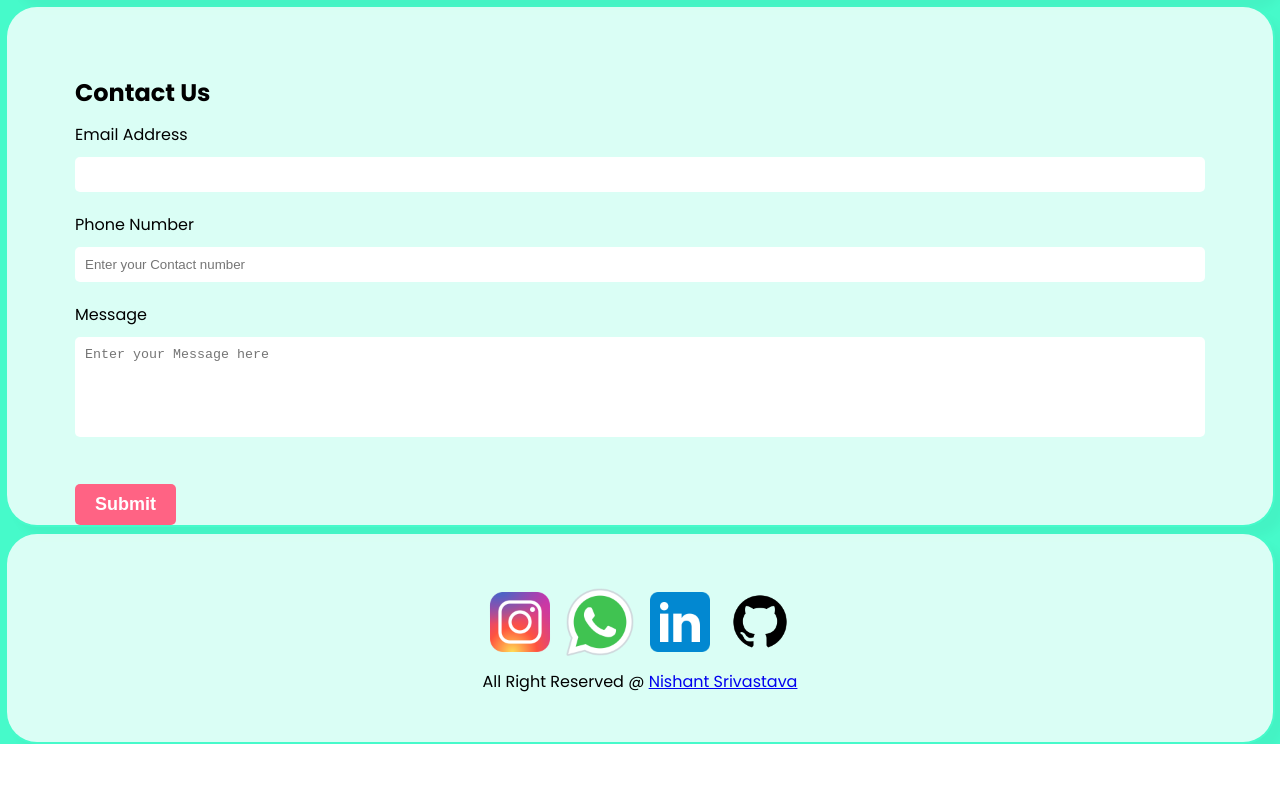
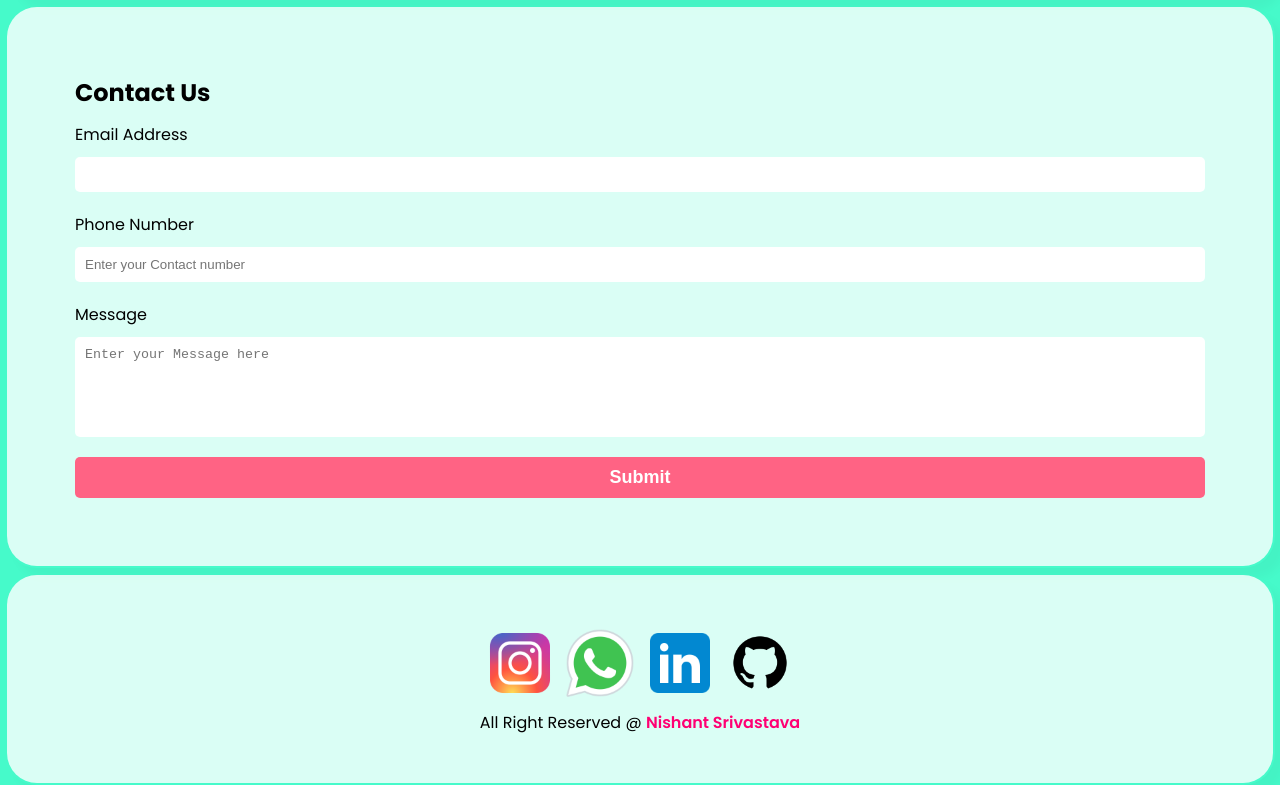
Before and after one commit to Nishant4coding/My-Portfolio, a React (Create React App) app: page / in a window 1280 px wide. Shown: the part 5721-6506 px from the top of the page. Before the commit the page ends 6465 px from the top, so only its background shows below. Built offline with nearby package versions, Linux system fonts and the light colour scheme.

Commit message:
contact and footer update

```diff
--- a/src/Components/Contact.jsx
+++ b/src/Components/Contact.jsx
@@ -14,7 +14,7 @@ function Contact() {
         <div className="Info-2">
           <div className="success-message">
             <span className="heading">Message Sent Successfully!</span>
-            <p>Thank you for contacting us. We will get back to you soon.</p>
+            <p>Thank you for contacting me. I will get back to you soon.</p>
           </div>
         </div>
       </div>
--- a/src/Components/Footer.css
+++ b/src/Components/Footer.css
@@ -32,6 +32,24 @@ img{
     font-size: 16px;
 }
 
+footer a{
+    color: rgb(255, 0, 115);
+    text-decoration: none;
+    font-weight: 600;
+
+}
+
+footer a:hover {
+    text-decoration:underline;
+    transform: scale(1.01);
+    transition: transform 0.2s ease-in-out; /* Darker shade of the original color on hover */
+  }
+
+  footer a:focus {
+    outline: none; /* Remove default focus outline */
+    box-shadow: 0 0 0 2px rgba(0, 123, 255, 0.5); /* Add a subtle blue border on focus */
+  }
+
 
 @media (max-width: 600px){
 
--- a/src/Components/Project.css
+++ b/src/Components/Project.css
@@ -42,10 +42,7 @@
   font-size: 16px;
   text-align: justify;
 }
-button{
-position: absolute;
-bottom: 0px;
-}
+
 
 .contents{
   border: 0px solid black;
--- a/src/Components/Technology.jsx
+++ b/src/Components/Technology.jsx
@@ -12,7 +12,7 @@ export default function Technology() {
             <div className="icons">
 
               <img src="./Icons/c.png" alt="c" />
-              {/* <label htmlFor="./Icons/c.png"></label> */}
+              <span className="icon-text">C</span>
             </div>
             <div className="icons">
               <img src="./Icons/c++.png" alt="C++" />
```
